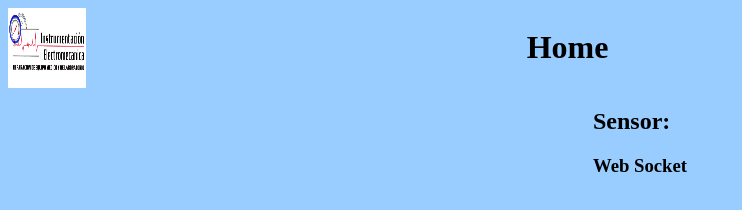
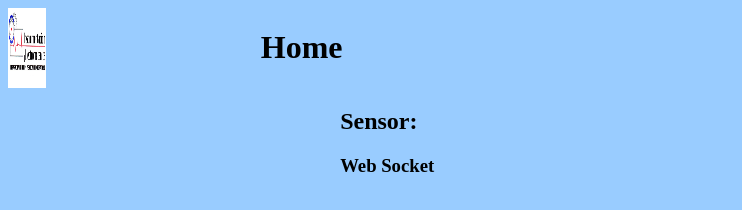
Before and after one commit to blackaosdragon/raspberryServer, a website: page home/index.html in a window 1280 px wide. Shown: the whole page, without its empty margins (0-742 px from the left). Drawn offline with Linux system fonts and the light colour scheme.

Commit message:
modificando el grid

```diff
--- a/home/styles.css
+++ b/home/styles.css
@@ -16,6 +16,8 @@ body{
 }
 .grid-container{
     display: grid;
+    grid-template-columns: 20% 20% 20% 20%;
+    grid-template-rows: auto;
     grid-template-areas:
     "logo header header"
     "body body body"
```
